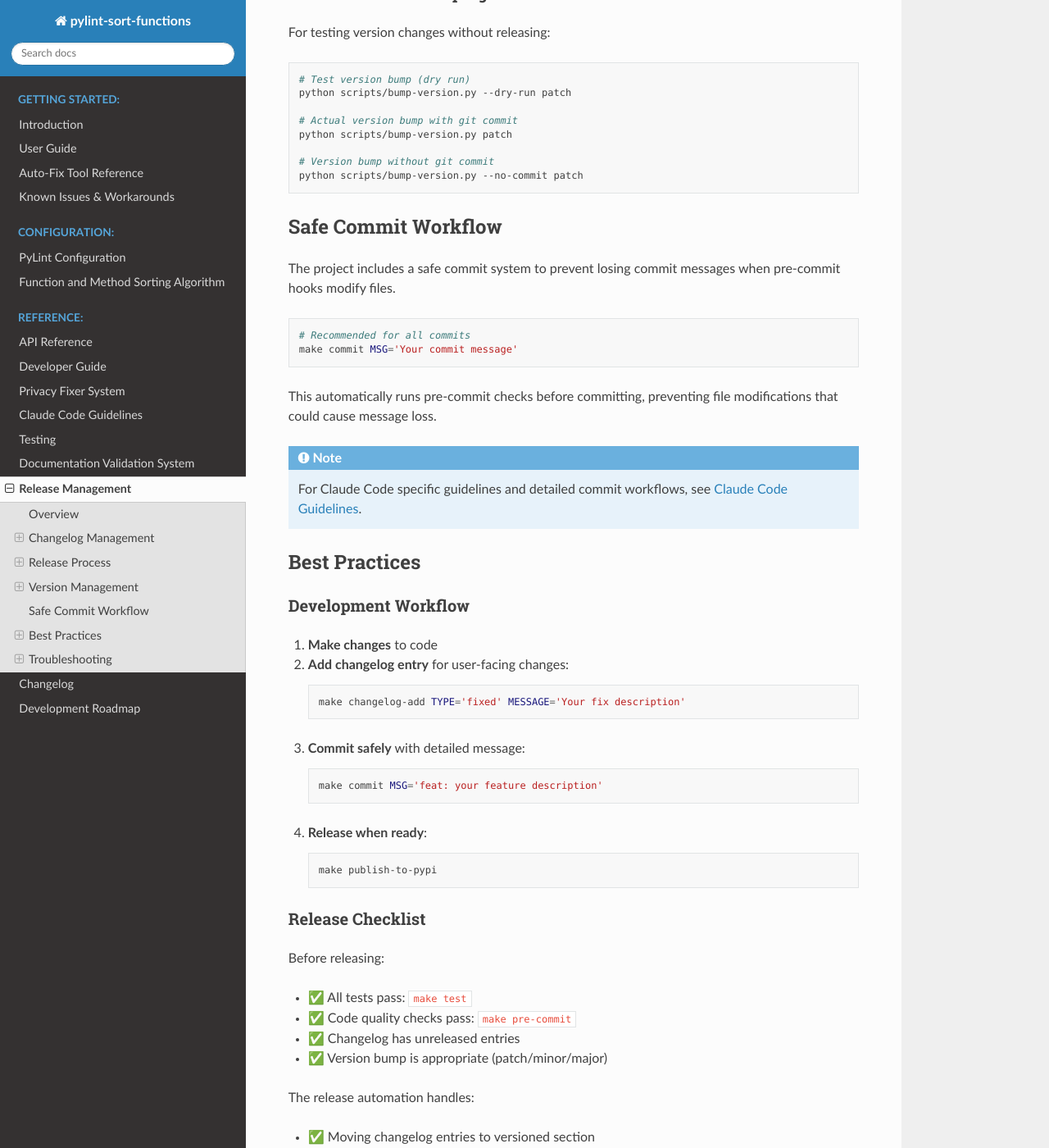
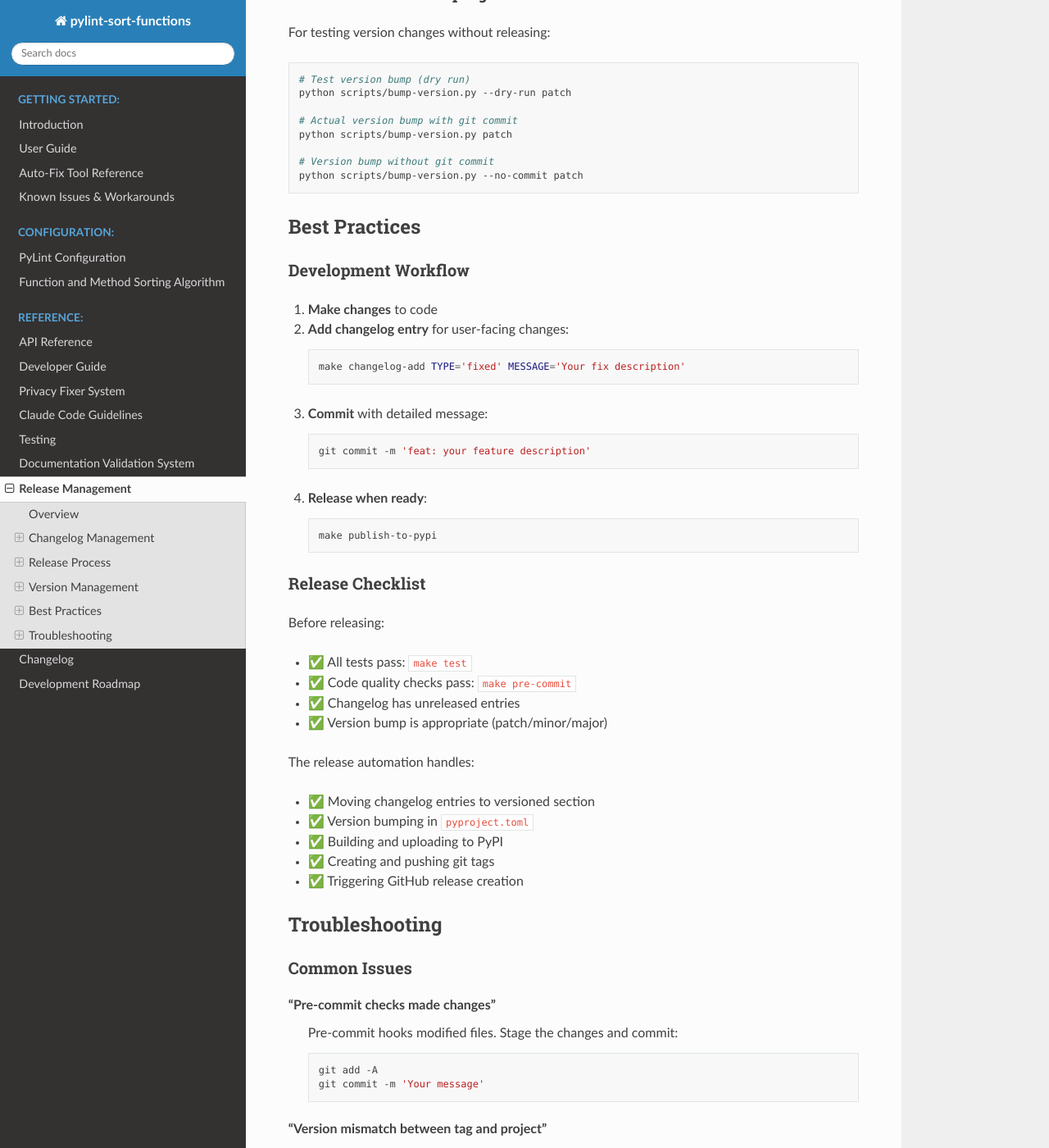
Before and after one commit to hakonhagland/pylint-sort-functions, a Sphinx documentation site: the page built from docs/release.rst, in a window 1280 px wide and 1400 px high, scrolled down 2496 px. Shown: the whole window at 82% size. Built offline with Sphinx 7.4.7 and the Read the Docs theme 3.1.0, drawn with Linux system fonts in a browser that asks for light colours; some of the changed text lies outside the part shown.

Commit message:
docs: fix inappropriate safe-commit.sh references in user documentation
- Remove Claude-specific safe-commit workflow from docs/release.rst (targets regular users)
- Replace non-existent "make commit MSG=" with standard "git commit -m" in release docs
- Fix incorrect "make commit MSG=" syntax in docs/claude.rst to use proper "bash scripts/safe-commit.sh"
- Properly separate regular user workflows (git commit) from Claude Code workflows (safe-commit.sh)

The safe-commit.sh script is now correctly documented only in Claude-specific documentation,
preventing confusion for regular users who should use standard git commands.

🤖 Generated with [Claude Code](https://claude.ai/code)

Co-Authored-By: Claude <noreply@anthropic.com>

```diff
--- a/docs/release.rst
+++ b/docs/release.rst
@@ -124,21 +124,6 @@ For testing version changes without releasing:
    # Version bump without git commit
    python scripts/bump-version.py --no-commit patch
 
-Safe Commit Workflow
---------------------
-
-The project includes a safe commit system to prevent losing commit messages when pre-commit hooks modify files.
-
-.. code-block:: bash
-
-   # Recommended for all commits
-   make commit MSG='Your commit message'
-
-This automatically runs pre-commit checks before committing, preventing file modifications that could cause message loss.
-
-.. note::
-
-   For Claude Code specific guidelines and detailed commit workflows, see :doc:`claude`.
 
 Best Practices
 --------------
@@ -153,11 +138,11 @@ Development Workflow
 
       make changelog-add TYPE='fixed' MESSAGE='Your fix description'
 
-3. **Commit safely** with detailed message:
+3. **Commit** with detailed message:
 
    .. code-block:: bash
 
-      make commit MSG='feat: your feature description'
+      git commit -m 'feat: your feature description'
 
 4. **Release when ready**:
 
@@ -190,12 +175,12 @@ Common Issues
 ~~~~~~~~~~~~~
 
 **"Pre-commit checks made changes"**
-   The safe commit workflow detected file modifications. Stage the changes and retry:
+   Pre-commit hooks modified files. Stage the changes and commit:
 
    .. code-block:: bash
 
       git add -A
-      make commit MSG='Your message'
+      git commit -m 'Your message'
 
 **"Version mismatch between tag and project"**
    GitHub Actions detected that the git tag doesn't match pyproject.toml version. Ensure you're using the automated release process.
```
Also changed, not shown: docs/claude.rst (+5 -5 lines).
